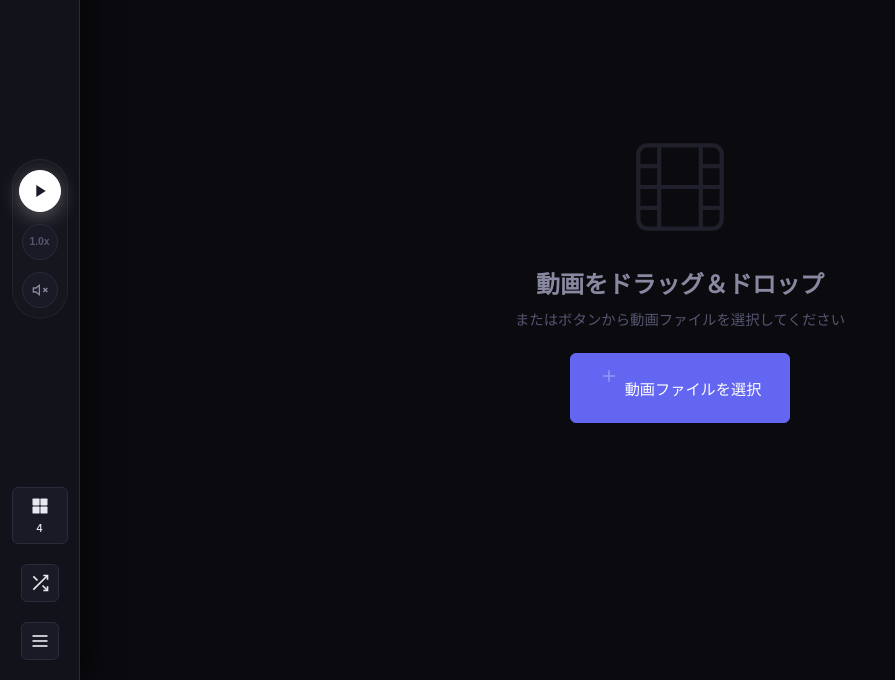
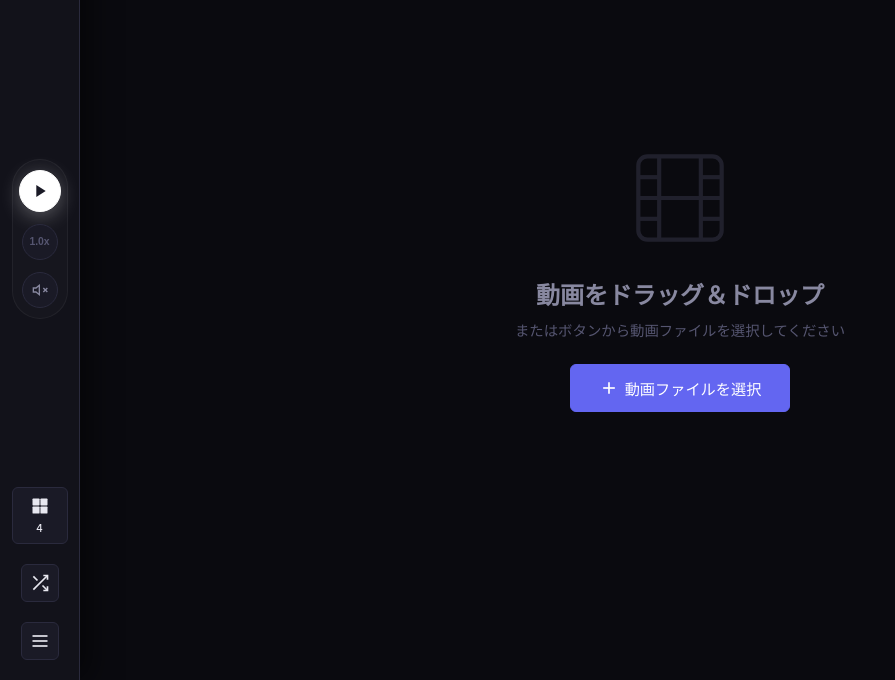
Before and after one commit to kentoo8/obento-player, an Electron app: page index.html in a window 1280 px wide. Shown: the part 120-800 px from the top of the page, without its empty margins (0-895 px from the left). Drawn offline with Linux system fonts and the light colour scheme.

Commit message:
fix: 動画選択ボタンのプラス記号を中央に揃える

```diff
--- a/index.html
+++ b/index.html
@@ -217,7 +217,7 @@
       <h2>動画をドラッグ＆ドロップ</h2>
       <p>またはボタンから動画ファイルを選択してください</p>
       <button id="emptyAddBtn" class="btn btn-primary btn-lg">
-        <svg width="20" height="20" viewBox="0 0 24 24" fill="none" stroke="currentColor" stroke-width="2">
+        <svg aria-hidden="true" width="20" height="20" viewBox="0 0 24 24" fill="none" stroke="currentColor" stroke-width="2">
           <line x1="12" y1="5" x2="12" y2="19"/>
           <line x1="5" y1="12" x2="19" y2="12"/>
         </svg>
--- a/style.css
+++ b/style.css
@@ -1207,7 +1207,7 @@ body.focus-mode .empty-state {
   color: var(--text-muted);
 }
 
-.empty-state-content svg {
+.empty-state-content > svg {
   margin-bottom: 24px;
   opacity: 0.3;
 }
```
Also changed, not shown: README.md.
